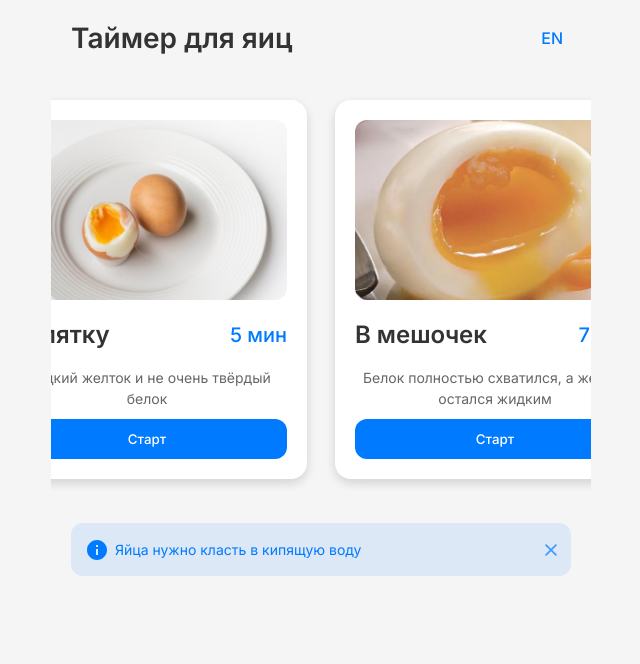
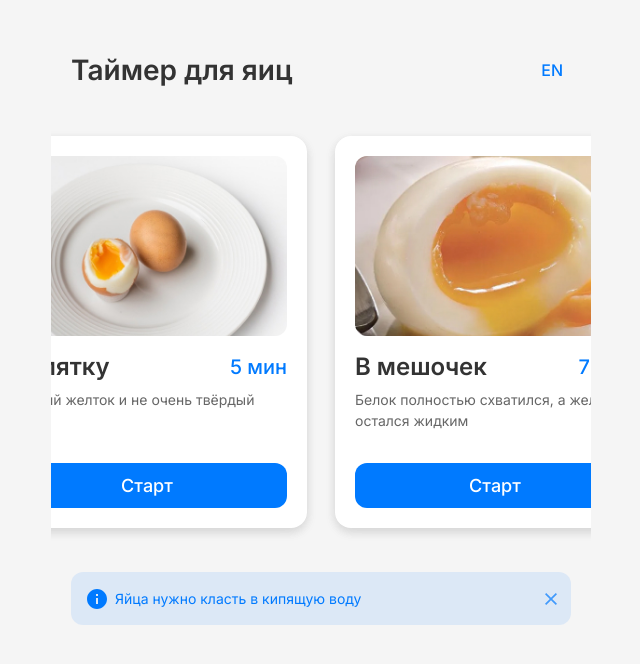
Before and after one commit to yagudnybubgum/eggbtimerbit, a website: page public/index.html in a window 1280 px wide. Shown: the whole page, without its empty margins (319-959 px from the left). Drawn offline with Linux system fonts and the light colour scheme; a script that the page names is missing.

Commit message:
style: improve card and header spacing, alignments, and button font size

```diff
--- a/public/index.html
+++ b/public/index.html
@@ -27,7 +27,8 @@
       display: flex;
       justify-content: space-between;
       align-items: center;
-      margin-bottom: 20px;
+      margin-bottom: 24px;
+      margin-top: 32px;
     }
 
     .lang-switch {
@@ -80,7 +81,7 @@
       box-shadow: 0 4px 12px rgba(0, 0, 0, 0.08);
       display: flex;
       flex-direction: column;
-      gap: 10px;
+      gap: 0;
       position: relative;
       isolation: isolate;
     }
@@ -99,7 +100,7 @@
       height: 180px;
       object-fit: cover;
       border-radius: 12px;
-      margin-bottom: 10px;
+      margin-bottom: 16px;
     }
 
     .card-header {
@@ -114,6 +115,7 @@
       font-weight: 600;
       margin: 0;
       color: #333;
+      text-align: left;
     }
 
     .card-time {
@@ -121,19 +123,22 @@
       font-size: 20px;
       font-weight: 500;
       margin: 0;
+      text-align: right;
     }
 
     .card-description {
       color: #666;
       font-size: 14px;
-      margin: 0;
+      margin: 0 0 16px 0;
       font-weight: 400;
       line-height: 1.5;
+      text-align: left;
     }
 
     .button {
       font-family: 'Inter', -apple-system, BlinkMacSystemFont, 'Segoe UI', Roboto, Helvetica, Arial, sans-serif;
       font-weight: 500;
+      font-size: 18px;
       width: 100%;
       padding: 12px 0;
       border-radius: 12px;
@@ -163,9 +168,9 @@
     .stop-button {
       font-family: 'Inter', -apple-system, BlinkMacSystemFont, 'Segoe UI', Roboto, Helvetica, Arial, sans-serif;
       font-weight: 500;
+      font-size: 18px;
       width: 100%;
       padding: 12px 0;
-      font-size: 18px;
       background: #ff3b30;
       color: #fff;
       border: none;
@@ -187,6 +192,7 @@
       display: flex;
       flex-direction: column;
       width: 100%;
+      margin-top: 16px;
     }
 
     .announcement {
```
